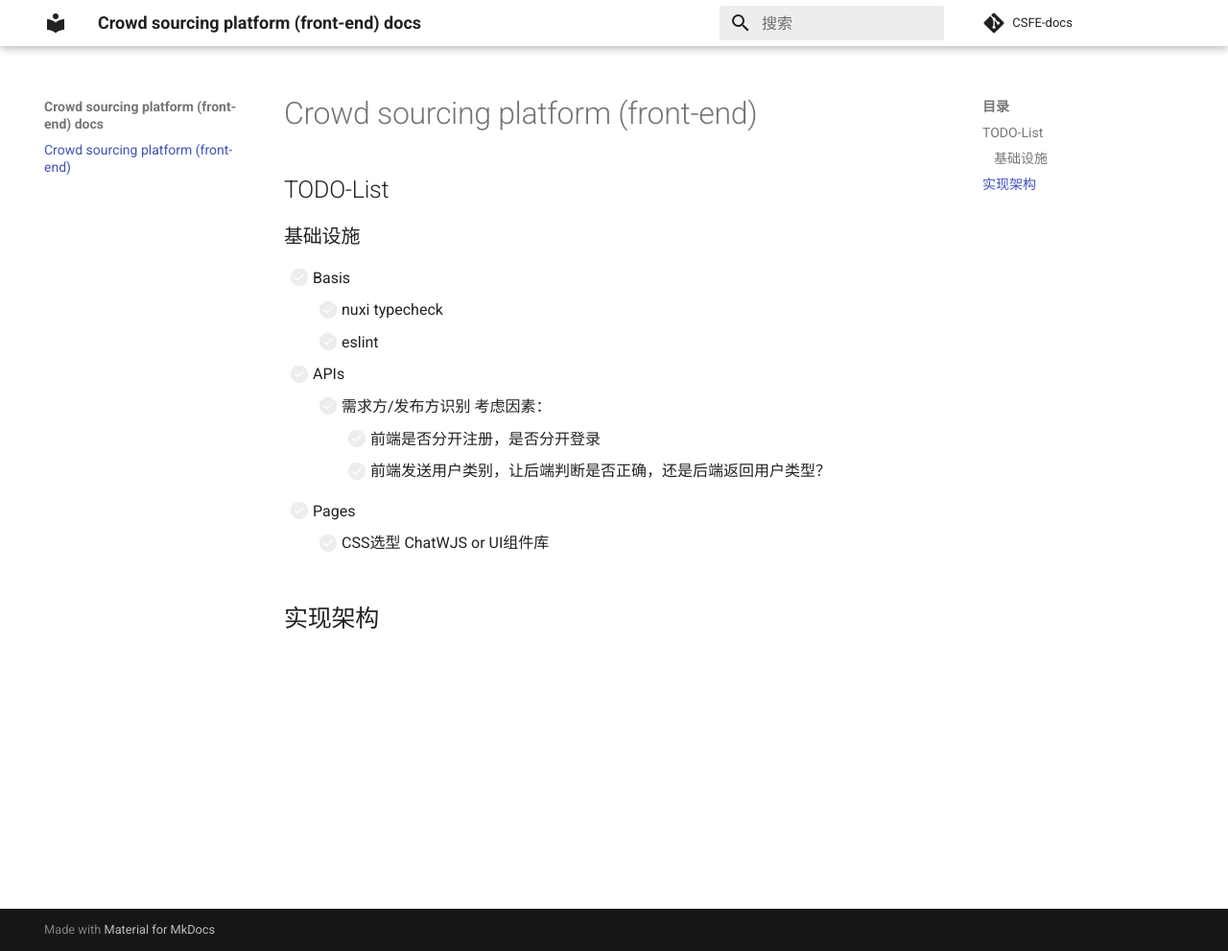
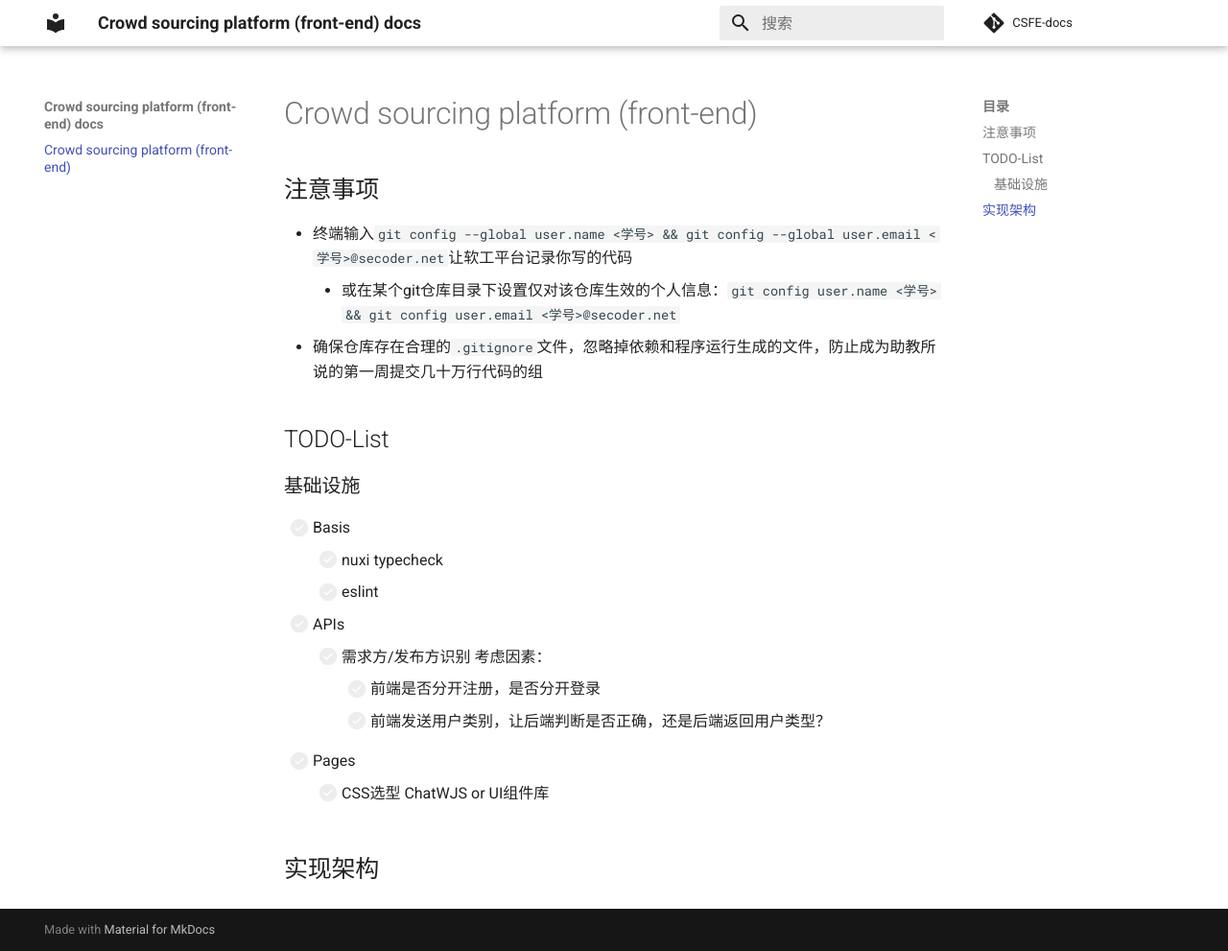
Before and after one commit to syniox/CSFE-docs, an MkDocs documentation site: the page built from docs/index.md, in a window 1280 px wide and 991 px high. Shown: the whole window at 96% size. Built offline with MkDocs 1.6.1 and Material for MkDocs 9.7.7, drawn with Linux system fonts in a browser that asks for light colours; comment, search, counter and statistics services are not loaded.

Commit message:
Update index.md

```diff
--- a/docs/index.md
+++ b/docs/index.md
@@ -1,4 +1,10 @@
 # Crowd sourcing platform (front-end)
+
+## 注意事项
+
+- 终端输入`git config --global user.name <学号> && git config --global user.email <学号>@secoder.net`让软工平台记录你写的代码
+    - 或在某个git仓库目录下设置仅对该仓库生效的个人信息：`git config user.name <学号> && git config user.email <学号>@secoder.net`
+- 确保仓库存在合理的`.gitignore`文件，忽略掉依赖和程序运行生成的文件，防止成为助教所说的第一周提交几十万行代码的组
 
 ## TODO-List
 
```
